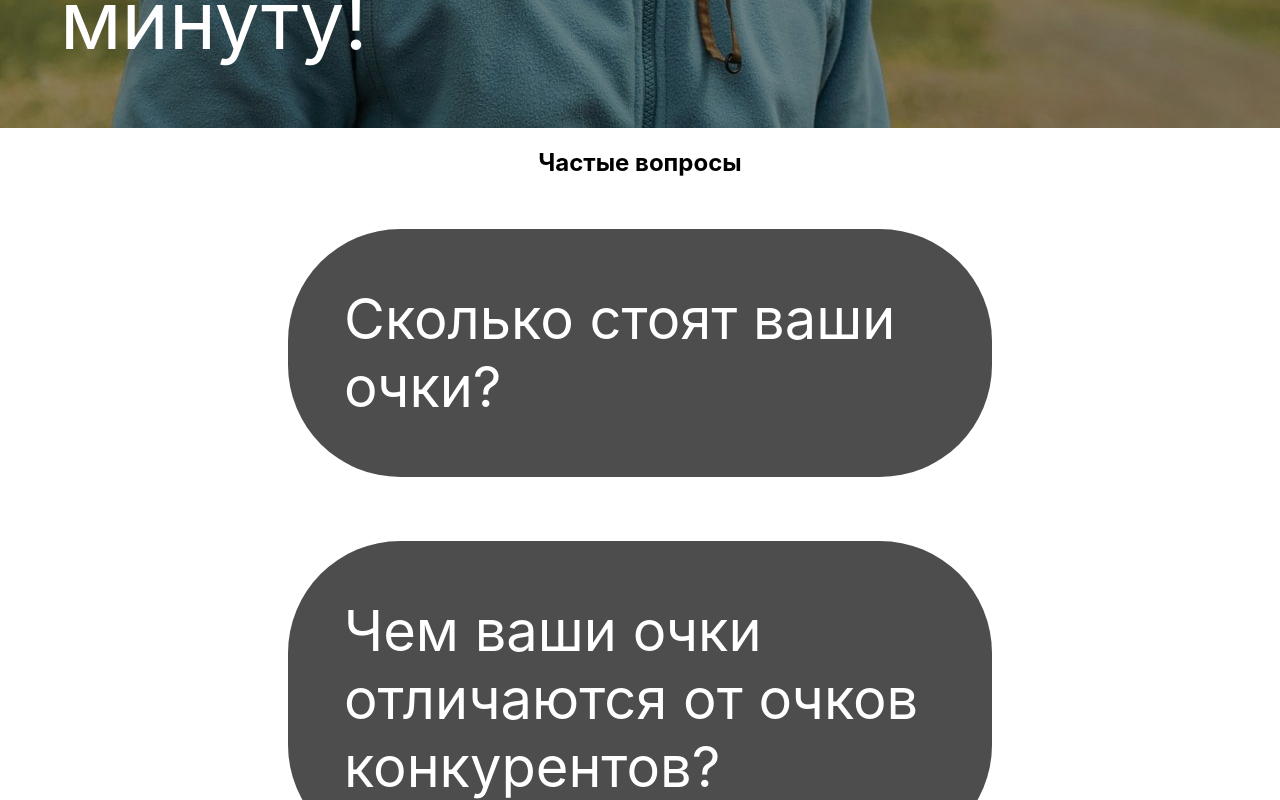
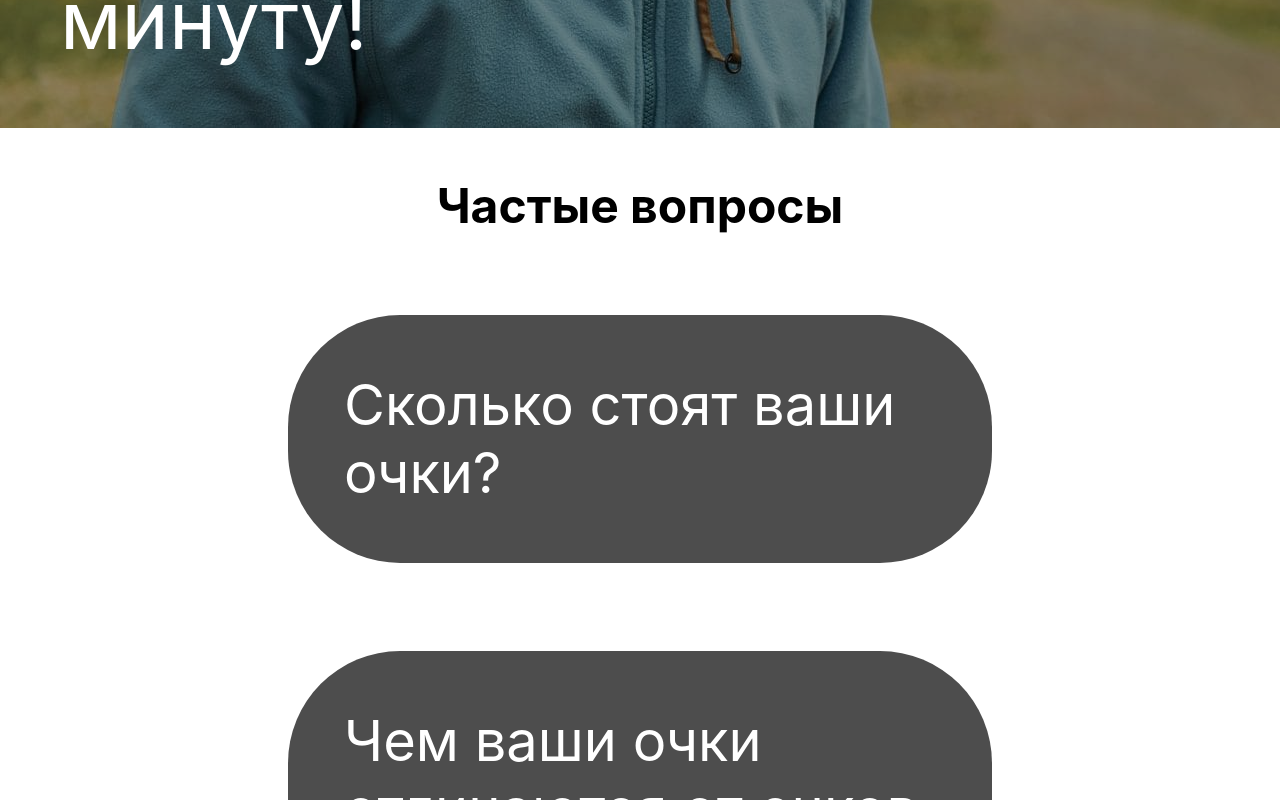
Before and after one commit to ValeryManoilov/MyCoolCompany, a React (Vite) app in the folder my_cool_company/: page / in a window 1280 px wide. Shown: the part 1060-1860 px from the top of the page. Built offline with nearby package versions, Linux system fonts and the light colour scheme.

Commit message:
fix questions and questions-block styles

```diff
--- a/my_cool_company/src/blocks/styles/QuestionsBlock.module.scss
+++ b/my_cool_company/src/blocks/styles/QuestionsBlock.module.scss
@@ -7,11 +7,16 @@
   width: 60%;
 
   .questionBlockTitle {
+    font-size: 3em;
+    padding: 1em;
+    margin: 0;
   }
   .questionsContainer {
-    display: flex;
+    display: grid;
+    gap: 1.5em;
     flex-direction: column;
     align-items: start;
     width: 100%;
+    //padding: 1.5em 0 0 0;
   }
 }
--- a/my_cool_company/src/components/styles/Question.module.scss
+++ b/my_cool_company/src/components/styles/Question.module.scss
@@ -6,6 +6,8 @@ $unSelectedColor: #4D4D4D;
   align-items: start;
   justify-content: center;
   border-radius: 2em;
+  cursor: pointer;
+  transition: all 0.5s step-start;
 
   .textContainer {
     padding: 2em;
@@ -24,13 +26,14 @@ $unSelectedColor: #4D4D4D;
 
     .isClicked {
       color: black;
+      padding: 1em;
       background-color: white;
     }
 
     .textAnswer {
       margin: 0;
-      padding: 0;
       font-size: 3em;
+      padding: 1em;
       color: black;
     }
   }
@@ -39,5 +42,4 @@ $unSelectedColor: #4D4D4D;
 .questionClicked {
   border: 3px solid black;
   border-radius: 6em;
-  padding: 1em;
 }
```
